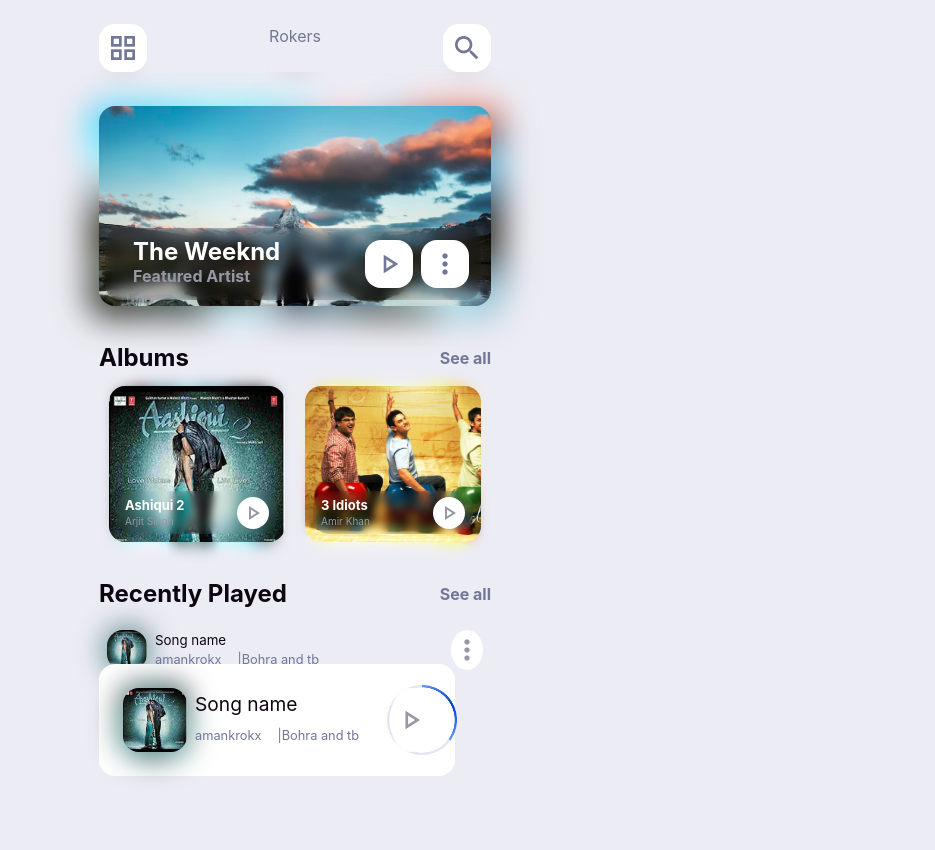
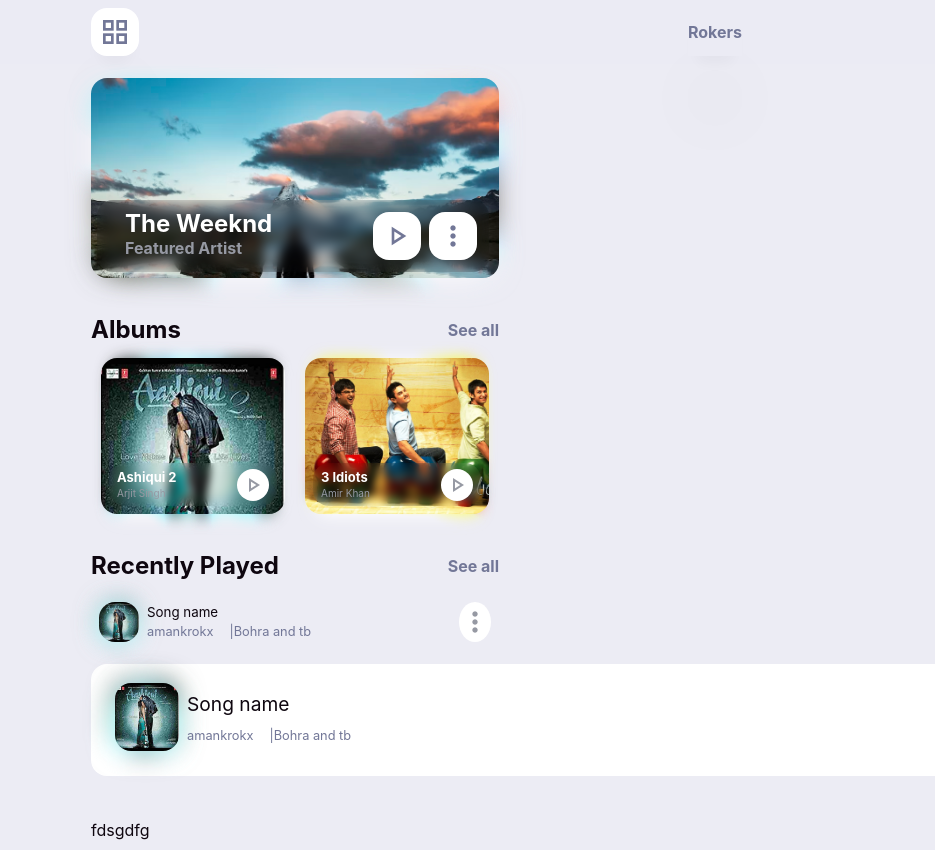
Before and after one commit to amankrokx/rokers, a React (Vite) app: page / in a window 1280 px wide. Shown: the whole page, without its empty margins (345-1280 px from the left). Before the commit the page ends 800 px from the top, so only its background shows below. Built offline with nearby package versions, Linux system fonts and the light colour scheme.

Commit message:
plays audio

```diff
--- a/src/App.jsx
+++ b/src/App.jsx
@@ -13,7 +13,7 @@
         display: 'flex',
         position: 'relative',
         flexDirection: 'column',
-        padding: '24px',
+        padding: '8px 16px',
         alignContent: 'center',
         width: '100vw',
         minWidth: '346px',
@@ -27,6 +27,12 @@
         <br></br>
         <RecentlyPlayed />
         <br></br>
+        <br></br>
+        <br></br>
+        <br></br>
+        <br></br>
+        <br></br>
+        <br></br>
         <NowPlaying />
         <div>fdsgdfg</div>
       </div>
--- a/src/components/Albums/index.css
+++ b/src/components/Albums/index.css
@@ -70,5 +70,5 @@
     object-fit: cover;
     z-index: -1;
     transform: translate(-8px, 10px) scaleX(0.9);
-    filter: blur(8px) saturate(1.3) brightness(1.6) contrast(1.05);
+    filter: blur(8px) saturate(1.3) brightness(2) contrast(1.05);
 }
--- a/src/components/FeaturedArtist/index.css
+++ b/src/components/FeaturedArtist/index.css
@@ -22,6 +22,6 @@
     border-radius: 16px;
     object-fit: cover;
     z-index: -1;
-    transform: scale(1.05) translateY(5px);
-    filter: blur(16px) saturate(1.3) brightness(1.2) contrast(1.05);
+    transform: scaleY(0.9) scaleX(0.95) translateY(7px);
+    filter: blur(16px) saturate(1.3) brightness(2) contrast(1.05);
 }
--- a/src/components/Navigation/index.css
+++ b/src/components/Navigation/index.css
@@ -18,7 +18,7 @@
     height: auto;
     min-height: 48px;
     display: flex;
-    width: calc(100% - 48px);
+    width: calc(100% - 32px);
     align-items: center;
     justify-content: flex-start;
     background-color: var(--container);
@@ -126,7 +126,7 @@
     border-radius: 16px;
     object-fit: cover;
     z-index: -1;
-    transform: scale(1.15) translate(8px, 8px);
-    filter: blur(12px) saturate(1.3) brightness(1.2) contrast(1.05);
+    transform: scale(0.9) translate(8px, 8px);
+    filter: blur(12px) saturate(1.3) brightness(2) contrast(1.05);
     height: calc(100% - 16px);
 }
--- a/src/components/Navigation/index.jsx
+++ b/src/components/Navigation/index.jsx
@@ -34,19 +34,53 @@
             .then(data => {
                 setInTransit(false)
                 setSearchData(data)
+                console.log(data)
+            })
+    }
+
+    function playSong (track) {
+        console.log(track)
+        bring({
+            path: "play",
+            options: {
+                method: "POST",
+                headers: {
+                    "Content-Type": "application/json",
+                },
+                body: JSON.stringify({track}),
+            },
+        })
+            .then(data => data.json())
+            .then(data => {
+                console.log(data)
             })
     }
 
     return (
         <>
+            <div
+                style={{
+                    position: "fixed",
+                    top: 0,
+                    left: 0,
+                    width: "100vw",
+                    height: "64px",
+                    backgroundColor: "var(--bg)",
+                    zIndex: 99,
+                    opacity: 0.9,
+                }}
+            ></div>
             <nav
                 className="topNav"
                 style={{
-                    position: "relative",
+                    position: "fixed",
+                    width: "calc(100% - 32px)",
                     display: "flex",
+                    height: "48px",
                     flexDirection: "row",
                     justifyContent: "space-between",
                     // width: "100%"
+                    zIndex: 100,
                 }}
             >
                 <div
@@ -64,7 +98,14 @@
                         grid_view
                     </span>
                 </div>
-                <div>Rokers</div>
+                <div style={{
+                     fontsize: "large",
+                     fontWeight: "bold",
+                     alignContent: "center",
+
+
+                }
+                }>Rokers</div>
                 <div
                     style={{
                         height: "48px",
@@ -136,7 +177,7 @@
                                                 |<div className="album"> {item.album.name.substring(0, 15)}</div>
                                             </div>
                                         </div>
-                                        <div className="playArrow playButton">
+                                        <div className="playArrow playButton" onClick={() => playSong(item)}>
                                             <span className="material-icons-outlined" style={{ fontSize: 32 }}>
                                                 play_arrow
                                             </span>
@@ -149,6 +190,11 @@
                     </div>
                 </>
             )}
+            <div
+                style={{
+                    height: "36px",
+                }}
+            ></div>
         </>
     )
 }
--- a/src/components/NowPlaying/index.css
+++ b/src/components/NowPlaying/index.css
@@ -11,10 +11,6 @@
     font-size: 0.8rem;
     color: var(--ic);
     display: flex;
-}
-
-.root div.nowPlaying div.searchResult div.playButton {
-    height: 100%;
 }
 
 .root div.nowPlaying div.searchResult div.info {
@@ -40,6 +36,7 @@
     flex-wrap: nowrap;
     justify-content: space-between;
     padding: 8px;
+    align-items: center;
 }
 
 .root div.nowPlaying div.searchResult div.coverPhoto img.actual {
@@ -54,8 +51,8 @@
     border-radius: 16px;
     object-fit: cover;
     z-index: -1;
-    transform: scale(1.15) translate(8px, 8px);
-    filter: blur(12px) saturate(1.3) brightness(1.2) contrast(1.05);
+    transform: scale(1.1) translate(8px, 4px);
+    filter: blur(12px) saturate(1.3) brightness(2) contrast(1.05);
     height: calc(100% - 16px);
 }
 
@@ -71,26 +68,24 @@
     place-items: center;
     position: relative;
     font-weight: 700;
+    height: 48px;
+    width: 48px;
     font-size: max(10vmin, 1.4rem)
 }
 
 .RadialProgress::before {
-        --progress: 35%;
+    --progress: 35%;
     --hue: 220;
     --holesize: 65%;
     --track-bg: hsl(233, 34%, 92%);
     content: '';
     position: absolute;
-    top: 0;
-    bottom: 0;
-    left: 0;
-    right: 0;
     border-radius: 50%;
     z-index: -1;
     background: conic-gradient( hsl(var(--hue) 100% 70%), hsl(var(--hue) 100% 40%), hsl(var(--hue) 100% 70%) var(--progress, 0%), var(--track-bg) var(--progress, 0%) 100% );
     -webkit-mask-image: radial-gradient( transparent var(--holesize), black calc(var(--holesize) + 0.5px) );
     mask-image: radial-gradient( transparent var(--holesize), black calc(var(--holesize) + 0.5px) );
-    transform: scale(1.1);
-    height: 64px;
-    width: 64px;
+    transform: scale(1.05);
+    height: 48px;
+    width: 48px;
   }
--- a/src/components/NowPlaying/index.jsx
+++ b/src/components/NowPlaying/index.jsx
@@ -16,7 +16,9 @@
                 height: "112px",
                 borderRadius: 16,
                 bottom: 24,
+                width: "calc(100% - 32px)",
                 backgroundColor: "var(--container)",
+                zIndex: 98,
             }}
         >
             <div className="searchResult">
@@ -30,11 +32,7 @@
                         <div className="artist">amankrokx</div>|<div className="album">Bohra and tb</div>
                     </div>
                 </div>
-                <div className="playArrow playButton RadialProgress" role="progressbar" aria-valuenow="25" aria-valuemin="0" aria-valuemax="100"
-                    style={{
-                        width: 64,
-                        height: 64,
-                    }}>
+                <div className="playArrow playButton RadialProgress" role="progressbar" aria-valuenow="25" aria-valuemin="0" aria-valuemax="100">
                     <span className="material-icons-outlined" style={{ fontSize: 32 }}>
                         play_arrow
                     </span>
--- a/src/components/RecentlyPlayed/index.css
+++ b/src/components/RecentlyPlayed/index.css
@@ -54,7 +54,7 @@
     border-radius: 16px;
     object-fit: cover;
     z-index: -1;
-    transform: scale(1.15) translate(8px, 8px);
-    filter: blur(12px) saturate(1.3) brightness(1.2) contrast(1.05);
+    transform: scale(1) translate(8px, 8px);
+    filter: blur(12px) saturate(1.3) brightness(2) contrast(1.05);
     height: calc(100% - 16px);
 }
--- a/src/components/bring/index.js
+++ b/src/components/bring/index.js
@@ -18,14 +18,15 @@
         mode: "cors", // no-cors, *cors, same-origin
         cache: "no-cache", // *default, no-cache, reload, force-cache, only-if-cached
         credentials: "include",
-        // headers: {
-        //     "Content-Type": "application/json",
-        // },
+        headers: {
+            // "Content-Type": (typeof options.body === "object") ? "application/json" : "text/plain",
+        },
         redirect: "follow", // manual, *follow, error
-        // body: formData // body data type must match "Content-Type" header
+        // body: ((typeof options.body === "object") ? JSON.stringify(options.body) : options.body || null),// body data type must match "Content-Type" header
         ...options,
     }
+    console.log("bring", path, options)
     // console.log(options)
-    path = path.includes("://") ? path : "http://localhost:3000" + (path.startsWith("/") ? path : "/" + path)
+    path = path.includes("://") ? path : "http://" + window.location.hostname + ":3000" + (path.startsWith("/") ? path : "/" + path)
         return fetch(path, options)
 }
--- a/token.json
+++ b/token.json
@@ -1 +1 @@
-{"access_token":"BQDDSO3Tqd1RmKZN2SWAEVLYvrmhsRWbUMW4J1Upy5FTEmhhdNyCqLxJWMQRMKBDnJFZrkrAHVtz9meHQj9hcWMQl_gW0AcIrSVr3L4d-PP-6zfkMyo","token_type":"Bearer","expires_in":3600,"expires_at":1671038758166}
+{"access_token":"BQBNfXfAumOu2U-MWblXgVs5eimaKHXI6Iou5fMFXoC3MFcUD3x_J5BIqHTc80ZoijBpCcJEJFpRLNqHoYcVZ42ghFHbDs6FBiM7tXXDrtRN0bPjr3M","token_type":"Bearer","expires_in":3600,"expires_at":1671804601989}
--- a/vite.config.js
+++ b/vite.config.js
@@ -6,5 +6,6 @@
   plugins: [react()],
   server: {
     host: true,
+    port: 3069,
   }
 })
```
Also changed, not shown: app.js (+24 -1 lines).
